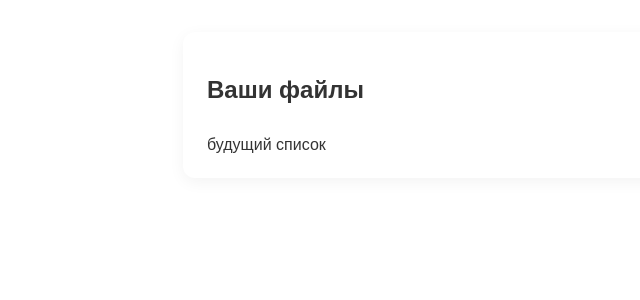
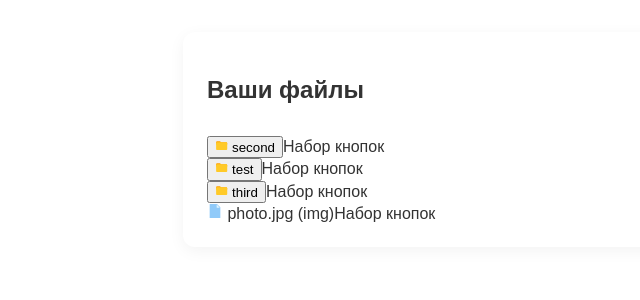
Before and after one commit to SoFunnyHah/RSHB_interview, a React (Create React App) app: page /folder/1 in a window 1280 px wide. Shown: the top 300 px of the page, without its empty margins (57-697 px from the left). Built offline with nearby package versions, Linux system fonts and the light colour scheme.

Commit message:
[master] Added folderId hook + FileList list

```diff
--- a/src/components/FileList.tsx
+++ b/src/components/FileList.tsx
@@ -1,12 +1,39 @@
 import React from 'react'
 import styles from '../styles/FileList.module.css'
-
+import { useNavigate } from 'react-router-dom'
+import { useCurrrentFolderId } from '../hooks/folderId'
+import { useAppStore } from '../store/useAppStore'
+import { FcFolder } from "react-icons/fc";
+import { FcFile } from "react-icons/fc";
 
 const FileList: React.FC = () => {
+  const navigate = useNavigate()
+  const store = useAppStore()
+  const currentId = useCurrrentFolderId()
+  const items = store.getChildrenByParentId(currentId)
+
 
 return (
     <ul className={styles.list}>
-        будущий список
+        {items.map(item => (
+          <li key={item.id} className={styles.item}>
+            {item.type === 'dir' ? (
+              <button
+                className={styles.name}
+                onClick={() => {
+                  navigate(`/folder/${item.id}`)
+                }}
+              >
+                <FcFolder /> {item.name}
+              </button>
+            ) : (
+              <span className={styles.name}>
+                <FcFile /> {item.name} {item.isImage() && '(img)'}
+              </span>
+            )}
+            Набор кнопок
+          </li>
+        ))}
     </ul>
 )}
 
--- /dev/null
+++ b/src/hooks/folderId.ts
@@ -0,0 +1,8 @@
+import { useParams } from "react-router-dom"
+
+export const useCurrrentFolderId = () => {
+  const {id} = useParams()
+
+  const numberId = Number(id)
+        return isNaN(numberId) ? null : numberId
+}
--- a/src/pages/FileExplorer.tsx
+++ b/src/pages/FileExplorer.tsx
@@ -1,15 +1,14 @@
 import React, { useEffect } from 'react'
-import styles from '../styles/FileExplorer.module.css'
 import FileList from '../components/FileList'
 import Loader from '../components/Loader'
+import { useCurrrentFolderId } from '../hooks/folderId'
 import { useAppStore } from '../store/useAppStore'
-import { useParams } from 'react-router-dom'
+import styles from '../styles/FileExplorer.module.css'
 
 
 const FileExplorer: React.FC = () => {
   const store = useAppStore()
-  const {id} = useParams()
-  const currentId = parseInt(id ?? "", 10)
+const currentId = useCurrrentFolderId()
   const currentItem = store.getItemById(currentId)
   const items = store.getChildrenByParentId(currentId)
 
```
